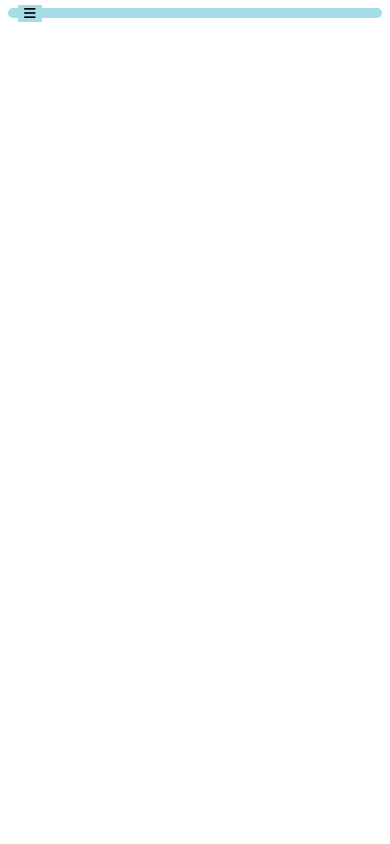
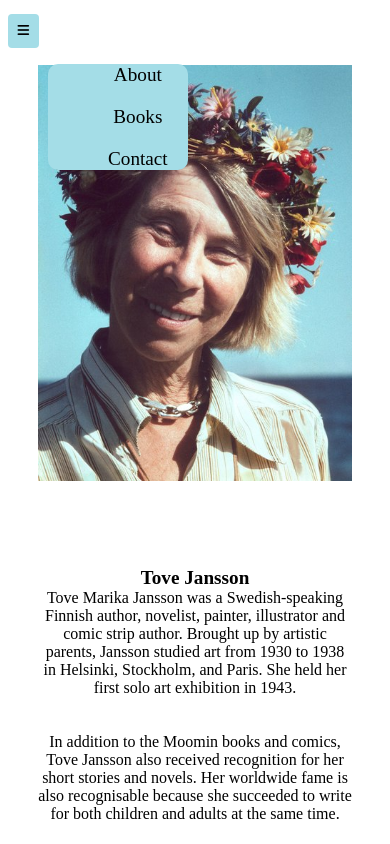
Before and after one commit to makaylabreakspear/moomin-contentful, a plain HTML site: page index.html in a window 390 px wide. Both pictures are taken after a click on the button 29 px from the left and 13 px from the top of the page. Shown: the top 844 px of the page. Drawn offline with Linux system fonts and the light colour scheme; a script that the page names is missing.

```diff
--- a/css/styles.css
+++ b/css/styles.css
@@ -1,31 +1,32 @@
 /**********html**********/
 :root{
     --blue: #a4dde7;
+    --dark-blue:#0b60b0;
 }
 html{
     margin: 0;
     padding: 0%;
     scroll-behavior: smooth;
+    width: 100%;
 }
 /**********nav**********/
 #menu{
     list-style-type: none;
     display: flex;
     gap: 1.25rem;
-    justify-content: end;
+    justify-content: start;
 }
 #menu a{
     text-decoration: none;
     color: black;
     font-family: "main";
     gap: 1.25rem;
-    justify-content: end;
+    justify-content: center;
     align-items: center;
 }
 #menu-toggle{
     display: none;
     background-color: var(--blue);
-    color: var(--light-beige);
     border: none;
 
 }
@@ -35,17 +36,77 @@ html{
 
 nav{
     display: flex;
-  padding: .3125rem;
-  justify-content: space-between;
-  align-items: center;
+  align-items: end;
   background-color: var(--blue);
-  border-radius: .625rem;
- padding-left: .625rem;
+ text-align: right;
+ width: 100%;
+}
+nav a{
+    margin: 20px;
+    font-size: larger;
+}
 
+/**********header**********/
+.hero{
+    background-image: url(/img/hero.png);
+    height: 30rem;
+    background-position: center;
+    background-repeat: none;
 }
-/**********hero**********/
 
 
+
+
+
+
+/**********about**********/
+.about-txt{
+    display: grid;
+    grid-template-rows: 1fr 1fr;
+   margin: 90px;
+   align-items: center;
+   justify-content: center;
+}
+.tove-img{
+    max-width: 100%;
+   height: auto;
+}
+.about{
+    display: flex;
+    flex-direction: row;
+    height: 40rem;
+    justify-content: start;
+    align-items: stretch;
+    flex-wrap: nowrap;
+    padding: 1.875rem;
+    margin: 1.875rem;
+}
+.about-txt h2{
+    font-size: xxx-large;
+    margin-top: 6.25rem;
+    margin-bottom: .625rem;
+    padding-right: 1.9375rem;
+    text-align: left;
+}
+.about-txt p{
+    margin-bottom: 3.875rem;
+    padding-right: 1.9375rem;
+    padding-left: 1.0625rem;
+    font-size: medium;
+}
+
+.moomin-books-head{
+    background-color: var(--blue);
+    color: var(--dark-blue);
+    padding: 1rem;
+    text-align: center;
+    font-size: x-large;
+}
+/**********books**********/
+.entry-div{
+    display: flex;
+    flex-direction: column;
+}
 
 
 
@@ -57,17 +118,73 @@ nav{
 
 /**********mobile**********/
 @media  screen and (max-width: 43.75rem) {
+    /**********nav**********/
 #menu-toggle{
     display: block;
     position: fixed;
     z-index: 100000;
+    padding: 0.60rem;
+    border-radius: .25rem;
 }
 #menu{
     display: none;
     position: fixed;
     z-index: 100000;
     flex-direction: column;
-    background-color: var(--light);
+    background-color: var(--blue);
     border-radius: .625rem;
     justify-content: start;
-}}
+    text-align: center;
+    align-items: center;
+    justify-content: center;
+}
+nav{
+    background-color: transparent;
+
+}
+nav a{
+    text-align: center;
+    align-items: center;
+    justify-content: center;
+}
+/**********header**********/
+.hero{
+    display: none;
+}
+/**********about**********/
+.about{
+    display: grid;
+    grid-template-rows: 1fr 1fr;
+     height: fit-content;
+     margin-top: 1.0625rem;
+     padding: 0;
+     justify-content: center;
+     align-items: center;
+}
+.about-txt{
+   display: block;
+   margin: 0;
+   padding: 0;
+   justify-content: center;
+}
+.tove-img img{
+    max-width: 100%;
+}
+.about-txt h2{
+    font-size: larger;
+    text-align: center;
+    margin: 0;
+    padding: 0;
+
+}
+.about-txt p{
+    text-align: center;
+    margin: 0;
+    padding: 0;
+}
+.moomin-books-head{
+    font-size: large;
+    border-radius: .625rem;
+}
+
+}
--- a/index.html
+++ b/index.html
@@ -14,7 +14,7 @@
             <div class="links" id="navlinks">
                 <ul id="menu">
                    <li><a href="#about">About</a></li>
-                   <li><a href="#books">Books</a></li>
+                   <li><a href="#place-for-content">Books</a></li>
                    <li><a href="#footer">Contact</a></li>
                 </ul>
             </div>
@@ -23,9 +23,25 @@
             </button>
         </nav>
     </section>
+    <section class="hero">
+
+    </section>
+ <section class="about" id="about">
+    <div class="tove-img">
+        <img src="/img/Tove_Jansson_with_flower_crown_001.tiff.jpg" alt="">
+    </div>
+    <div class="about-txt">
+        <h2>Tove Jansson</h2>
+        <p>Tove Marika Jansson was a Swedish-speaking Finnish author, novelist, painter, illustrator and comic strip author. Brought up by artistic parents, Jansson studied art from 1930 to 1938 in Helsinki, Stockholm, and Paris. She held her first solo art exhibition in 1943.<br><br><br>
+            In addition to the Moomin books and comics, Tove Jansson also received recognition for her short stories and novels. Her worldwide fame is also recognisable because she succeeded to write for both children and adults at the same time.</p>
+    </div>
+
+ </section>
 
 
-
+<section class="moomin-books-head">
+    <h1>The Moomin Series Collection</h1>
+</section>
 
 <div id="place-for-content">
 
--- a/js/script.js
+++ b/js/script.js
@@ -6,46 +6,51 @@ document.getElementById("menu-toggle").addEventListener("click", function (){
 
 
 
-// console.log('hello world!');
+console.log('hello world!');
 
-// var client = contentful.createClient({
-//     space: 'fdt9412ua609',
-//     accessToken: 'AOznWQA6p9nTvEus8d_87okFOAfNuTUzj31CTf3jAtM',
-//   });
+var client = contentful.createClient({
+    space: 'fdt9412ua609',
+    accessToken: 'AOznWQA6p9nTvEus8d_87okFOAfNuTUzj31CTf3jAtM',
+  });
 
-//    var placeForContent = document.getElementById('place-for-content');
+   var placeForContent = document.getElementById('place-for-content');
 
 
 
 
 
 
-//   //   client is helper to connect to contentful
-// //   getEntries is a method to get all entries from contentful
-// //   entries is an object that contains all the entries
-// client.getEntries().then(function (entries) {
-//     console.log(entries);
-//     // for each entry run the function
-//     entries.items.forEach(function (entry) {
-//         //  fields are the fields we named in contentful
-//         var entryDiv = document.createElement('div');
-//       entryDiv.classList.add('entry-div');
+  //   client is helper to connect to contentful
+//   getEntries is a method to get all entries from contentful
+//   entries is an object that contains all the entries
+client.getEntries().then(function (entries) {
+    console.log(entries);
+    // for each entry run the function
+    entries.items.forEach(function (entry) {
+        //  fields are the fields we named in contentful
+        var entryDiv = document.createElement('div');
+      entryDiv.classList.add('entry-div');
 
-//       if (entry.fields.name) {
-//         var name = document.createElement('h2');
-//         name.innerHTML = entry.fields.name;
-//         entryDiv.appendChild(name);
+      if (entry.fields.name) {
+        var name = document.createElement('h2');
+        name.innerHTML = entry.fields.name;
+        entryDiv.appendChild(name);
 
-//         var link = document.createElement('a');
-//         link.innerHTML = "link to " + entry.fields.name;
-//         link.href = entry.fields.link
-//         entryDiv.appendChild(link);
 
-//         placeForContent.appendChild(entryDiv);
-//       }
+            var description = document.createElement('p');
+            description.innerHTML = entry.fields.description;
+            entryDiv.appendChild(description);
 
-//     });
-//   });
+        var link = document.createElement('a');
+        link.innerHTML = "link to " + entry.fields.name;
+        link.href = entry.fields.link
+        entryDiv.appendChild(link);
+
+        placeForContent.appendChild(entryDiv);
+      }
+
+    });
+  });
 
 
 
```
Also changed, not shown: img/Tove_Jansson_with_flower_crown_001.tiff.jpg (added), img/hero.png (added).
